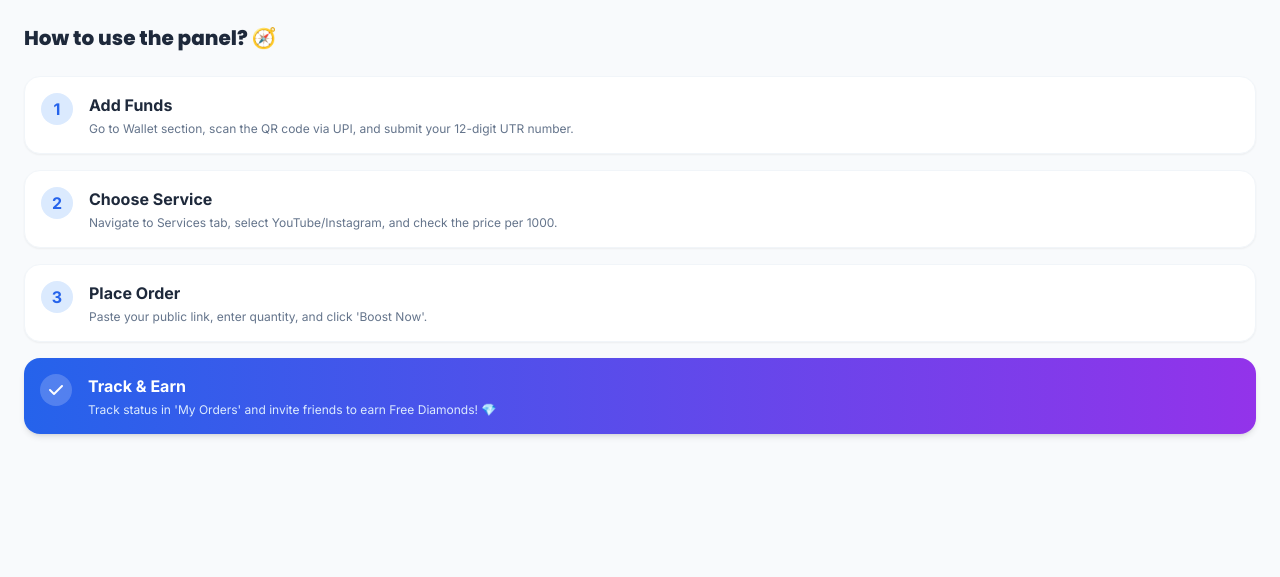
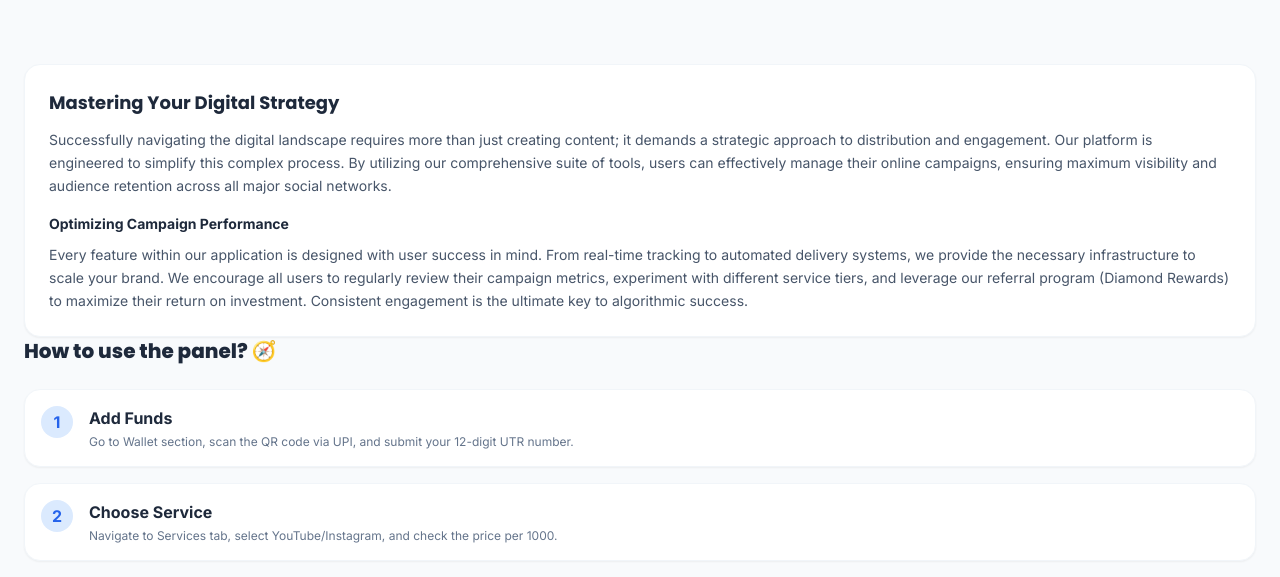
Before and after one commit to jahidul9957/extragrowth, a Django app: page /guide/ in a window 1280 px wide. Shown: the part 65-642 px from the top of the page. Before the commit the page ends 504 px from the top, so only its background shows below. Run offline with Django 4.2, Linux system fonts and the light colour scheme; some libraries are stand-ins or nearby versions.

Commit message:
Update guide.html

```diff
--- a/core/templates/core/guide.html
+++ b/core/templates/core/guide.html
@@ -21,6 +21,15 @@
     </header>
 
     <div class="px-6 py-6">
+
+                <div class="mt-10 bg-white p-6 rounded-2xl shadow-sm border border-slate-100 text-slate-600 text-sm leading-relaxed">
+            <h3 class="text-lg font-poppins font-bold text-slate-800 mb-3">Mastering Your Digital Strategy</h3>
+            <p class="mb-4">Successfully navigating the digital landscape requires more than just creating content; it demands a strategic approach to distribution and engagement. Our platform is engineered to simplify this complex process. By utilizing our comprehensive suite of tools, users can effectively manage their online campaigns, ensuring maximum visibility and audience retention across all major social networks.</p>
+
+            <h3 class="text-md font-bold text-slate-800 mb-2">Optimizing Campaign Performance</h3>
+            <p>Every feature within our application is designed with user success in mind. From real-time tracking to automated delivery systems, we provide the necessary infrastructure to scale your brand. We encourage all users to regularly review their campaign metrics, experiment with different service tiers, and leverage our referral program (Diamond Rewards) to maximize their return on investment. Consistent engagement is the ultimate key to algorithmic success.</p>
+                </div>
+
         <h2 class="text-xl font-poppins font-black text-slate-800 mb-6">How to use the panel? 🧭</h2>
 
         <div class="space-y-4">
```
